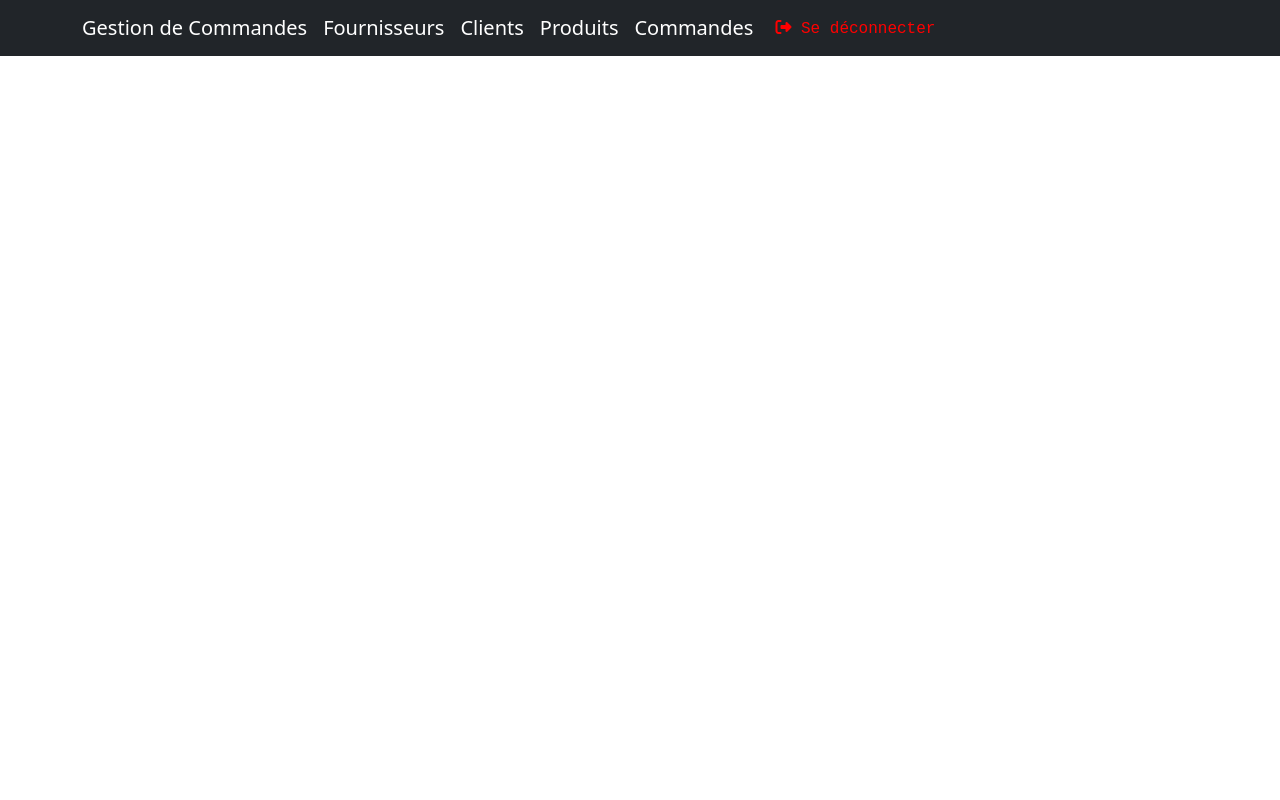
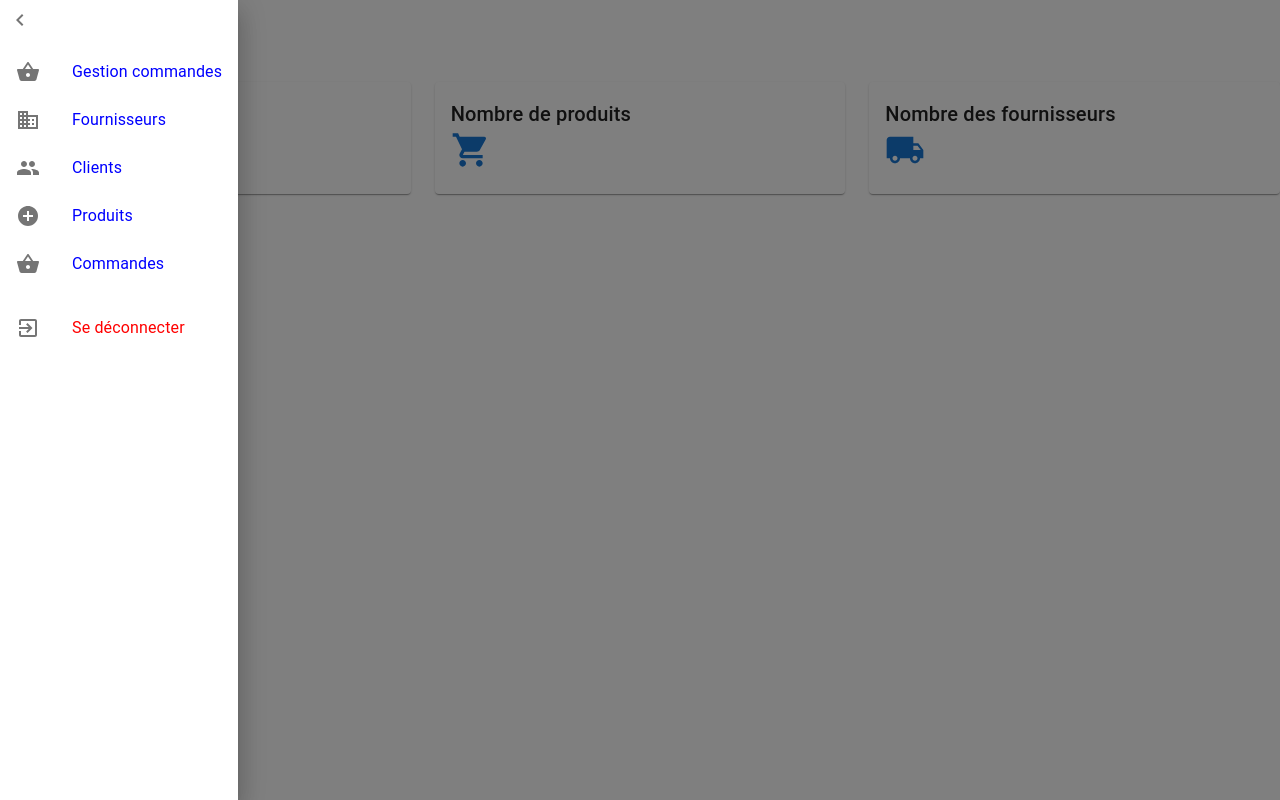
Before and after one commit to SPS-Technology/GestionFE, a React (Create React App) app: page /#/ in a window 1280 px wide. Built offline with nearby package versions, Linux system fonts and the light colour scheme; no server answers; sample sign-in values are in the browser's storage.

Commit message:
style and dashboard

```diff
--- a/package.json
+++ b/package.json
@@ -7,7 +7,9 @@
     "@emotion/styled": "^11.11.0",
     "@fortawesome/free-solid-svg-icons": "^6.5.1",
     "@fortawesome/react-fontawesome": "^0.2.0",
+    "@mui/icons-material": "^5.15.10",
     "@mui/material": "^5.15.10",
+    "@mui/system": "^5.15.9",
     "@testing-library/jest-dom": "^5.17.0",
     "@testing-library/react": "^13.4.0",
     "@testing-library/user-event": "^13.5.0",
--- /dev/null
+++ b/src/Acceuil/Dashboard.jsx
@@ -0,0 +1,87 @@
+import React, { useEffect, useState } from "react";
+import axios from "axios";
+import Navigation from "./Navigation";
+import Card from "@mui/material/Card";
+import CardContent from "@mui/material/CardContent";
+import Typography from "@mui/material/Typography";
+import Grid from "@mui/material/Grid";
+import PeopleAltIcon from "@mui/icons-material/PeopleAlt";
+import ShoppingCartIcon from "@mui/icons-material/ShoppingCart";
+import LocalShippingIcon from "@mui/icons-material/LocalShipping";
+
+const Dashboard = () => {
+  const [clients, setClients] = useState([]);
+  const [produits, setProduits] = useState([]);
+  const [fournisseurs, setFournisseurs] = useState([]);
+
+  const fetchCounts = async () => {
+    try {
+      const clientResponse = await axios.get("http://localhost:8000/api/clients");
+      setClients(clientResponse.data.count);
+
+      const produitResponse = await axios.get("http://localhost:8000/api/produits");
+      setProduits(produitResponse.data.count);
+
+      const fournisseurResponse = await axios.get("http://localhost:8000/api/fournisseurs");
+      setFournisseurs(fournisseurResponse.data.count);
+    } catch (error) {
+      console.error("Error fetching counts:", error);
+    }
+  };
+
+  useEffect(() => {
+    fetchCounts();
+  }, []);
+
+  return (
+    <div>
+      <Navigation />
+      <div className="dashboard">
+        <h3>Dashboard</h3>
+        <Grid container spacing={3}>
+          <Grid item xs={12} sm={4}>
+            <Card>
+              <CardContent>
+                <Typography variant="h6" component="div">
+                  Nombre de clients
+                </Typography>
+                <Typography variant="h4" color="primary">
+                  {clients}
+                </Typography>
+                <PeopleAltIcon style={{ fontSize: 40 }} color="primary" />
+              </CardContent>
+            </Card>
+          </Grid>
+          <Grid item xs={12} sm={4}>
+            <Card>
+              <CardContent>
+                <Typography variant="h6" component="div">
+                  Nombre de produits
+                </Typography>
+                <Typography variant="h4" color="primary">
+                  {produits}
+                </Typography>
+                <ShoppingCartIcon style={{ fontSize: 40 }} color="primary" />
+              </CardContent>
+            </Card>
+          </Grid>
+          <Grid item xs={12} sm={4}>
+            <Card>
+              <CardContent>
+                <Typography variant="h6" component="div">
+                  Nombre des fournisseurs
+                </Typography>
+                <Typography variant="h4" color="primary">
+                  {fournisseurs}
+                </Typography>
+                <LocalShippingIcon style={{ fontSize: 40 }} color="primary" />
+              </CardContent>
+            </Card>
+          </Grid>
+        </Grid>
+      </div>
+    </div>
+  );
+};
+
+export default Dashboard;
--- a/src/Acceuil/Navigation.jsx
+++ b/src/Acceuil/Navigation.jsx
@@ -1,127 +1,211 @@
-// Navigation.js
+import React, { useEffect, useState } from "react";
 import { Link } from "react-router-dom";
-import React, { useEffect, useState } from "react";
 import { useNavigate } from "react-router-dom";
 import axios from "axios";
 import Swal from "sweetalert2";
-// import handleLogout from "../Auth/handleLogout";
 import { useAuth } from "../AuthContext";
+import Drawer from "@mui/material/Drawer";
+import List from "@mui/material/List";
+import ListItem from "@mui/material/ListItem";
+import ListItemIcon from "@mui/material/ListItemIcon";
+import ListItemText from "@mui/material/ListItemText";
+import IconButton from "@mui/material/IconButton";
+import MenuIcon from "@mui/icons-material/Menu";
+import ChevronLeftIcon from "@mui/icons-material/ChevronLeft";
+import Avatar from "@mui/material/Avatar";
+import ExitToAppIcon from "@mui/icons-material/ExitToApp";
+import BusinessIcon from "@mui/icons-material/Business";
+import PeopleIcon from "@mui/icons-material/People";
+import ShoppingBasketIcon from "@mui/icons-material/ShoppingBasket";
+import AddCircleIcon from "@mui/icons-material/AddCircle";
+import SupervisorAccountIcon from "@mui/icons-material/SupervisorAccount";
+
 const Navigation = () => {
+  const [user, setUser] = useState(null);
   const navigate = useNavigate();
   const isAuthenticated = localStorage.getItem("isAuthenticated");
   const token = localStorage.getItem("API_TOKEN");
   axios.defaults.headers.common["Authorization"] = `Bearer ${token}`;
-  const [user,setUser]=useState();
   const { logout } = useAuth();
+  const [openDrawer, setOpenDrawer] = useState(true);
 
   useEffect(() => {
     if (!isAuthenticated) {
       navigate("/login");
     }
   }, [isAuthenticated, navigate]);
+
   useEffect(() => {
-    fetchUsers();
+    fetchUserData();
   }, []);
 
-  const fetchUsers = async () => {
+  const fetchUserData = async () => {
     try {
       const response = await axios.get("http://localhost:8000/api/user", {
-        withCredentials: true,});
+        withCredentials: true,
+      });
       setUser(response.data);
     } catch (error) {
-      console.error("Error fetching users:", error);
+      console.error("Error fetching user data:", error);
     }
   };
+
   const handleLogoutClick = async () => {
     try {
-      // Votre logique de déconnexion ici
+      // Logout logic
 
       Swal.fire({
         icon: "success",
-        title: "Succès",
-        text: "Déconnexion réussie!",
+        title: "Success",
+        text: "Logout successful!",
       });
       navigate("/login");
     } catch (error) {
-      console.error("Erreur lors de la déconnexion :", error);
+      console.error("Error during logout:", error);
 
-      // Notification d'erreur
       Swal.fire({
         icon: "error",
-        title: "Erreur",
-        text: "Une erreur s'est produite lors de la déconnexion.",
+        title: "Error",
+        text: "An error occurred during logout.",
       });
     }
   };
 
+  const handleDrawerOpen = () => {
+    setOpenDrawer(true);
+  };
+
+  const handleDrawerClose = () => {
+    setOpenDrawer(false);
+  };
+
   return (
     <>
-      <nav className="navbar navbar-expand-lg navbar-dark bg-dark">
-        <div className="container">
-          <a className="navbar-brand" href="/">
-            Gestion de Commandes
-          </a>
-          <button
-            className="navbar-toggler"
-            type="button"
-            data-toggle="collapse"
-            data-target="#navbarNav"
-            aria-controls="navbarNav"
-            aria-expanded="false"
-            aria-label="Toggle navigation"
+      <IconButton
+        color="inherit"
+        aria-label="open drawer"
+        onClick={handleDrawerOpen}
+        edge="start"
+      >
+        <MenuIcon />
+      </IconButton>
+      <Drawer
+        anchor="left"
+        open={openDrawer}
+        onClose={handleDrawerClose}
+        classes={{
+          paper: "custom-drawer-paper",
+        }}
+      >
+        <div className="drawer-header">
+          <IconButton onClick={handleDrawerClose}>
+            <ChevronLeftIcon />
+          </IconButton>
+        </div>
+        <List>
+          {user && (
+            <ListItem button style={{ color: "blue" }}>
+              <ListItemIcon>
+                <Avatar
+                  alt={user.name}
+                  src={user.photo}
+                  style={{ width: "40px", height: "40px" }} // Ajoutez ces styles
+                />
+              </ListItemIcon>
+              <ListItemText primary={`Hello, ${user.name}`} />
+            </ListItem>
+          )}
+
+          <ListItem button component={Link} to="/" style={{ color: "blue" }}>
+            <ListItemIcon>
+              <ShoppingBasketIcon />
+            </ListItemIcon>
+            <ListItemText primary="Gestion commandes" />
+          </ListItem>
+          <ListItem
+            button
+            component={Link}
+            to="/fournisseurs"
+            style={{ color: "blue" }}
           >
-            <span className="navbar-toggler-icon"></span>
-          </button>
-          <div className="collapse navbar-collapse" id="navbarNav">
-            <ul className="navbar-nav ml-auto">
-
-              <Link to="/fournisseurs" className="navbar-brand">
-                Fournisseurs
-              </Link>
-              <Link to="/clients" className="navbar-brand">
-                Clients
-              </Link>
-              <Link to="/produits" className="navbar-brand">
-                Produits
-              </Link>
-              <Link to="/commandes" className="navbar-brand">
-                Commandes
-              </Link>
-              {user && user.role === "admin" && ( // Vérification du rôle d'administrateur pour l'utilisateur connecté
-                <>
-
-                    <Link to="/add-user">
-                       Ajouter utilisateur
-                    </Link>
-
-
-                    <Link to="/users">
-                       Gestion utilisateurs
-                    </Link>
-
-                </>
-              )}
-            </ul>
-            <div>
-            <button
-              style={{
-                background: "none",
-                textDecoration: "none",
-                border: 0,
-                color: "red",
-                fontFamily: "monospace",
-              }}
-              onClick={() => {
-                handleLogoutClick();
-                logout();
-              }}
-            >
-              <i className="fas fa-sign-out-alt" aria-hidden="true" /> Se déconnecter
-            </button>
-          </div>
-          </div>
-        </div>
-      </nav>
+            <ListItemIcon>
+              <BusinessIcon />
+            </ListItemIcon>
+            <ListItemText primary="Fournisseurs" />
+          </ListItem>
+          <ListItem
+            button
+            component={Link}
+            to="/clients"
+            style={{ color: "blue" }}
+          >
+            <ListItemIcon>
+              <PeopleIcon />
+            </ListItemIcon>
+            <ListItemText primary="Clients" />
+          </ListItem>
+          <ListItem
+            button
+            component={Link}
+            to="/produits"
+            style={{ color: "blue" }}
+          >
+            <ListItemIcon>
+              <AddCircleIcon />
+            </ListItemIcon>
+            <ListItemText primary="Produits" />
+          </ListItem>
+          <ListItem
+            button
+            component={Link}
+            to="/commandes"
+            style={{ color: "blue" }}
+          >
+            <ListItemIcon>
+              <ShoppingBasketIcon />
+            </ListItemIcon>
+            <ListItemText primary="Commandes" />
+          </ListItem>
+          {user && user.role === "admin" && (
+            <>
+              <ListItem
+                button
+                component={Link}
+                to="/add-user"
+                style={{ color: "blue" }}
+              >
+                <ListItemIcon>
+                  <AddCircleIcon />
+                </ListItemIcon>
+                <ListItemText primary="Ajouter utilisateur" />
+              </ListItem>
+              <ListItem
+                button
+                component={Link}
+                to="/users"
+                style={{ color: "blue" }}
+              >
+                <ListItemIcon>
+                  <SupervisorAccountIcon />
+                </ListItemIcon>
+                <ListItemText primary="Gestion utilisateurs" />
+              </ListItem>
+            </>
+          )}
+        </List>
+        <List>
+          <ListItem
+            button
+            onClick={handleLogoutClick}
+            style={{ color: "red", background: "white" }}
+          >
+            <ListItemIcon>
+              <ExitToAppIcon />
+            </ListItemIcon>
+            <ListItemText primary="Se déconnecter" />
+          </ListItem>
+        </List>
+      </Drawer>
     </>
   );
 };
--- a/src/App.js
+++ b/src/App.js
@@ -10,6 +10,7 @@ import CommandeList from './Commande/CommandeList';
 import AddUser from './Users/Adduser';
 import Users from './Users/Users';
 import EditUser from './Users/EditUsers';
+import Dashboard from './Acceuil/Dashboard';
 
 
 const App = () => {
@@ -19,7 +20,7 @@ const App = () => {
     <AuthProvider>
       <Routes>
       <Route path="/login" element={<Login />} />
-        <Route path="/" element={<Navigation />} />
+        <Route path="/" element={<Dashboard />} />
         <Route path="/fournisseurs" element={<FournisseurList />} />
         <Route path="/clients" element={<ClientList />} />
         <Route path="/produits" element={<ProduitList />} />
--- a/src/Login/Login.jsx
+++ b/src/Login/Login.jsx
@@ -1,29 +1,39 @@
 import React, { useState } from "react";
 import { useNavigate } from "react-router-dom";
 import axios from "axios";
+import {
+  TextField,
+  Button,
+  Typography,
+  Container,
+  Grid,
+  Card,
+  CardContent,
+} from "@mui/material";
+import { useAuth } from "../AuthContext";
 import "./Login.css";
-import { useAuth } from "../AuthContext";
 
-function Login() {
+const Login = () => {
   const [email, setEmail] = useState("");
   const [password, setPassword] = useState("");
   const [emailError, setEmailError] = useState("");
   const [passwordError, setPasswordError] = useState("");
   const [error, setError] = useState("");
   const { login } = useAuth();
+  const navigate = useNavigate();
 
-  const navigate = useNavigate();
   const handleEmailChange = (e) => {
     setEmail(e.target.value);
-    setEmailError(""); // Réinitialisez l'erreur email
+    setEmailError("");
   };
 
   const handlePasswordChange = (e) => {
     setPassword(e.target.value);
-    setPasswordError(""); // Réinitialisez l'erreur password
+    setPasswordError("");
   };
-  const handleEror = (e) => {
-    setError(""); // Réinitialisez l'erreur
+
+  const handleEror = () => {
+    setError("");
   };
 
   const handleLogin = async (e) => {
@@ -43,6 +53,7 @@ function Login() {
           },
         }
       );
+
       const existingToken = localStorage.getItem("API_TOKEN");
 
       if (!existingToken) {
@@ -54,7 +65,6 @@ function Login() {
       const userData = response.data.user;
 
       login(userData);
-
       navigate("/");
     } catch (error) {
       console.error(error);
@@ -75,85 +85,90 @@ function Login() {
   };
 
   return (
-    <section className="vh-100">
-      <div className="container-fluid">
-        <div className="row">
-          <div className="col-sm-6 text-black">
-            <div className="px-5 ms-xl-4">
+    <Container component="main" maxWidth="lg">
+      <Grid container>
+        <Grid item xs={12} md={6}>
+          <div className="px-5 ms-xl-4 mt-4">
             <img
               src="/images/egg.png"
               alt="Logo"
-                className="img-fluid me-3 pt-4 mt-xl-3"
+              className="img-fluid me-3"
               style={{ maxWidth: "40px", height: "auto", color: "#709085" }}
-              />{" "}
-              <span className="h1 fw-bold mb-0">Logo</span>
+            />
+            <Typography variant="h1" component="div" className="fw-bold mb-0">
+              Logo
+            </Typography>
           </div>
 
-            <div className="d-flex align-items-center h-custom-2 px-5 ms-xl-4 mt-2 pt-4 pt-xl-0 mt-xl-n4">
-              <form style={{ width: "23rem" }} onSubmit={handleLogin}>
-                <h3
-                  className="fw-normal mb-1 pb-2"
-                  style={{ letterSpacing: "1px" }}
+          <Grid
+            container
+            direction="column"
+            justifyContent="center"
+            alignItems="center"
+            className="px-5 mt-2"
           >
+            <Card elevation={3}>
+              <CardContent>
+                <Typography variant="h4" component="div" className="fw-normal mb-2">
                   Log in
-                </h3>
-                <div className="form-outline mb-4">
-                  <input
-                    type="email"
+                </Typography>
+                <TextField
+                  variant="outlined"
+                  margin="normal"
+                  fullWidth
+                  id="email"
+                  label="Email"
                   name="email"
+                  autoComplete="email"
+                  autoFocus
                   value={email}
                   onChange={handleEmailChange}
-                    id="form2Example18"
-                    className="form-control form-control-lg"
-                    placeholder="entrez votre email"
+                  error={Boolean(emailError)}
+                  helperText={emailError}
                 />
-
-                  <span style={{ color: "red" }} className="error">
-                    {emailError}
-                  </span>
-                </div>
-
-                <div className="form-outline mb-4">
-                  <input
+                <TextField
+                  variant="outlined"
+                  margin="normal"
+                  fullWidth
+                  name="password"
+                  label="Password"
                   type="password"
-                    name="password"
+                  id="password"
+                  autoComplete="current-password"
                   value={password}
                   onChange={handlePasswordChange}
-                    id="form2Example28"
-                    className="form-control form-control-lg"
-                    placeholder="entrer votre password"
+                  error={Boolean(passwordError)}
+                  helperText={passwordError}
                 />
-                  <span style={{ color: "red" }} className="error">
-                    {passwordError}
-                  </span>
-                </div>
-
-                <div className="pt-1 mb-4">
-                  <button
-                    className="btn btn-info btn-lg btn-block"
+                <Button
                   type="submit"
+                  fullWidth
+                  variant="contained"
+                  color="primary"
+                  onClick={handleLogin}
+                  sx={{ mt: 2 }}
                 >
                   Login
-                  </button>
-                  <span style={{ color: "red" }}    onChange={handleEror} className="error">
+                </Button>
+                <Typography variant="body2" color="error" sx={{ mt: 1 }} onChange={handleEror}>
                   {error}
-                  </span>
-                </div>
-              </form>
-            </div>
-          </div>
-          <div className="col-sm-6 px-0 d-none d-sm-block">
+                </Typography>
+              </CardContent>
+            </Card>
+          </Grid>
+        </Grid>
+
+        <Grid item xs={12} md={6} className="px-0 d-none d-md-block">
           <img
             src="/images/bayd.jpg"
             alt="Login image"
             className="w-100 vh-100 img-fluid"
             style={{ objectFit: "cover", objectPosition: "left" }}
           />
-          </div>
-        </div>
-      </div>
-    </section>
+        </Grid>
+      </Grid>
+    </Container>
   );
-}
+};
 
 export default Login;
```
Also changed, not shown: 1 other file (tests, documents, lock files or other folders). Lines whose indentation alone changed are shown as unchanged.
